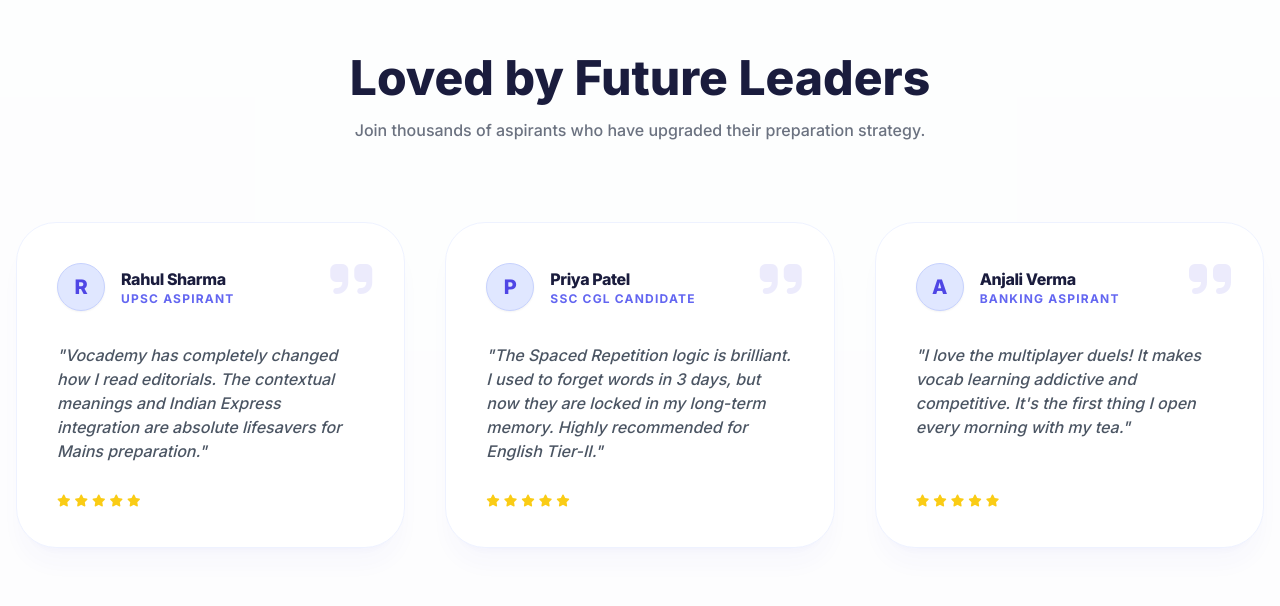
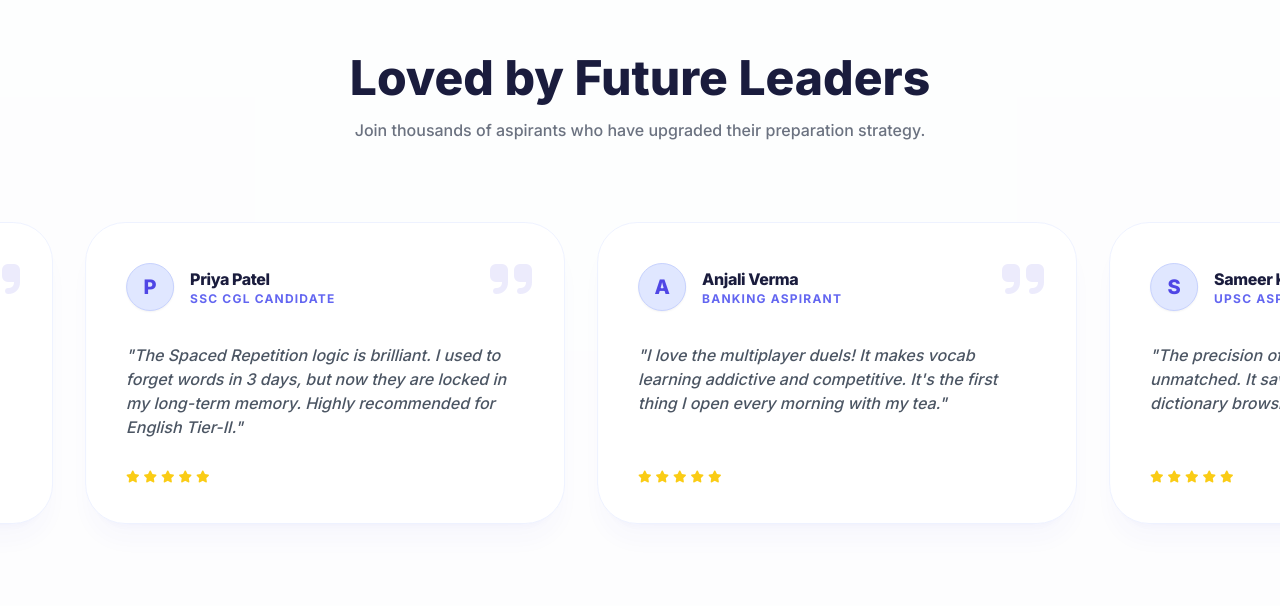
Before and after one commit to trikaaldarshi/Vocademy-co-in, a React (Vite) app: page / in a window 1280 px wide. Shown: the part 3714-4320 px from the top of the page. Built offline with nearby package versions, Linux system fonts and the light colour scheme.

Commit message:
feat: Add testimonials section to home page
Includes a new TESTIMONIALS constant with quotes from users across UPSC, SSC, and Banking exams. This data is intended to be rendered on the home page to showcase user success and build credibility.

```diff
--- a/pages/Home.tsx
+++ b/pages/Home.tsx
@@ -1,3 +1,4 @@
+
 import React from 'react';
 import { WordAnalyzerDemo } from '../components/WordAnalyzerDemo';
 import { AutoSlider } from '../components/AutoSlider';
@@ -18,6 +19,34 @@ interface HomeProps {
   handleApply: () => void;
   navigateToArticle: (slug: string) => void;
 }
+
+const TESTIMONIALS = [
+  {
+    name: "Rahul Sharma",
+    role: "UPSC Aspirant",
+    quote: "Vocademy has completely changed how I read editorials. The contextual meanings and Indian Express integration are absolute lifesavers for Mains preparation."
+  },
+  {
+    name: "Priya Patel",
+    role: "SSC CGL Candidate",
+    quote: "The Spaced Repetition logic is brilliant. I used to forget words in 3 days, but now they are locked in my long-term memory. Highly recommended for English Tier-II."
+  },
+  {
+    name: "Anjali Verma",
+    role: "Banking Aspirant",
+    quote: "I love the multiplayer duels! It makes vocab learning addictive and competitive. It's the first thing I open every morning with my tea."
+  },
+  {
+    name: "Sameer Khan",
+    role: "UPSC Aspirant",
+    quote: "The precision of vocabulary scanning is unmatched. It saves me at least an hour of dictionary browsing every single morning."
+  },
+  {
+    name: "Ishita Gupta",
+    role: "RBI Grade B Aspirant",
+    quote: "Finally an app that understands the nuance of financial and administrative English. The context usage examples are top-notch."
+  }
+];
 
 export const Home: React.FC<HomeProps> = ({ handleApply, navigateToArticle }) => {
   const scrollToDemo = () => {
@@ -114,31 +143,39 @@ export const Home: React.FC<HomeProps> = ({ handleApply, navigateToArticle }) =>
         <ImageCarousel />
       </section>
 
-      <section className="py-16 sm:py-32 px-4 bg-gray-50/30 dark:bg-slate-950 transition-colors">
-        <div className="max-w-7xl mx-auto">
-          <div className="text-center mb-12 sm:mb-20 px-4">
-            <h2 className="text-2xl sm:text-4xl md:text-5xl font-black text-[#1a1c3d] dark:text-white mb-4">Loved by Future Leaders</h2>
-            <p className="text-gray-500 dark:text-gray-400 text-sm sm:text-base font-medium">Join thousands of aspirants who have upgraded their preparation strategy.</p>
-          </div>
+      <section className="py-16 sm:py-32 px-0 bg-gray-50/30 dark:bg-slate-950 transition-colors overflow-hidden">
+        <div className="max-w-7xl mx-auto px-4 text-center mb-12 sm:mb-20">
+          <h2 className="text-2xl sm:text-4xl md:text-5xl font-black text-[#1a1c3d] dark:text-white mb-4">Loved by Future Leaders</h2>
+          <p className="text-gray-500 dark:text-gray-400 text-sm sm:text-base font-medium">Join thousands of aspirants who have upgraded their preparation strategy.</p>
+        </div>
 
-          <div className="grid grid-cols-1 md:grid-cols-2 lg:grid-cols-3 gap-6 sm:gap-10">
-            <TestimonialCard
-              name="Rahul Sharma"
-              role="UPSC Aspirant"
-              quote="Vocademy has completely changed how I read editorials. The contextual meanings and Indian Express integration are absolute lifesavers for Mains preparation."
-            />
-            <TestimonialCard
-              name="Priya Patel"
-              role="SSC CGL Candidate"
-              quote="The Spaced Repetition logic is brilliant. I used to forget words in 3 days, but now they are locked in my long-term memory. Highly recommended for English Tier-II."
-            />
-            <TestimonialCard
-              name="Anjali Verma"
-              role="Banking Aspirant"
-              quote="I love the multiplayer duels! It makes vocab learning addictive and competitive. It's the first thing I open every morning with my tea."
-            />
+        <div className="relative w-full overflow-hidden pb-10">
+          <div className="flex animate-marquee-slow hover:pause-marquee whitespace-nowrap">
+            {[...TESTIMONIALS, ...TESTIMONIALS].map((t, idx) => (
+              <div key={idx} className="inline-block w-[320px] sm:w-[480px] mx-4 whitespace-normal align-top">
+                <TestimonialCard
+                  name={t.name}
+                  role={t.role}
+                  quote={t.quote}
+                />
+              </div>
+            ))}
           </div>
         </div>
+
+        <style>{`
+          @keyframes marquee-slow {
+            0% { transform: translateX(0); }
+            100% { transform: translateX(-50%); }
+          }
+          .animate-marquee-slow {
+            display: inline-flex;
+            animation: marquee-slow 40s linear infinite;
+          }
+          .hover\\:pause-marquee:hover {
+            animation-play-state: paused;
+          }
+        `}</style>
       </section>
 
       <section className="py-16 sm:py-32 px-4 bg-slate-50 dark:bg-[#020617] transition-colors relative overflow-hidden">
@@ -254,7 +291,7 @@ const FeatureCard: React.FC<{icon: React.ReactNode, title: string, desc: string,
 );
 
 const TestimonialCard: React.FC<{ name: string; role: string; quote: string }> = ({ name, role, quote }) => (
-  <div className="bg-white dark:bg-slate-900 p-8 sm:p-10 rounded-[2rem] sm:rounded-[2.5rem] border border-indigo-50 dark:border-slate-800 shadow-xl shadow-indigo-600/[0.03] transition-all hover:scale-[1.02] hover:shadow-2xl flex flex-col h-full relative group">
+  <div className="bg-white dark:bg-slate-900 p-8 sm:p-10 rounded-[2rem] sm:rounded-[2.5rem] border border-indigo-50 dark:border-slate-800 shadow-xl shadow-indigo-600/[0.03] transition-all hover:scale-[1.02] hover:shadow-2xl flex flex-col h-full relative group min-h-[300px]">
     <div className="absolute top-8 right-8 opacity-10 group-hover:opacity-20 transition-opacity">
       <i className="fas fa-quote-right text-4xl sm:text-5xl text-indigo-600 dark:text-indigo-500"></i>
     </div>
```
